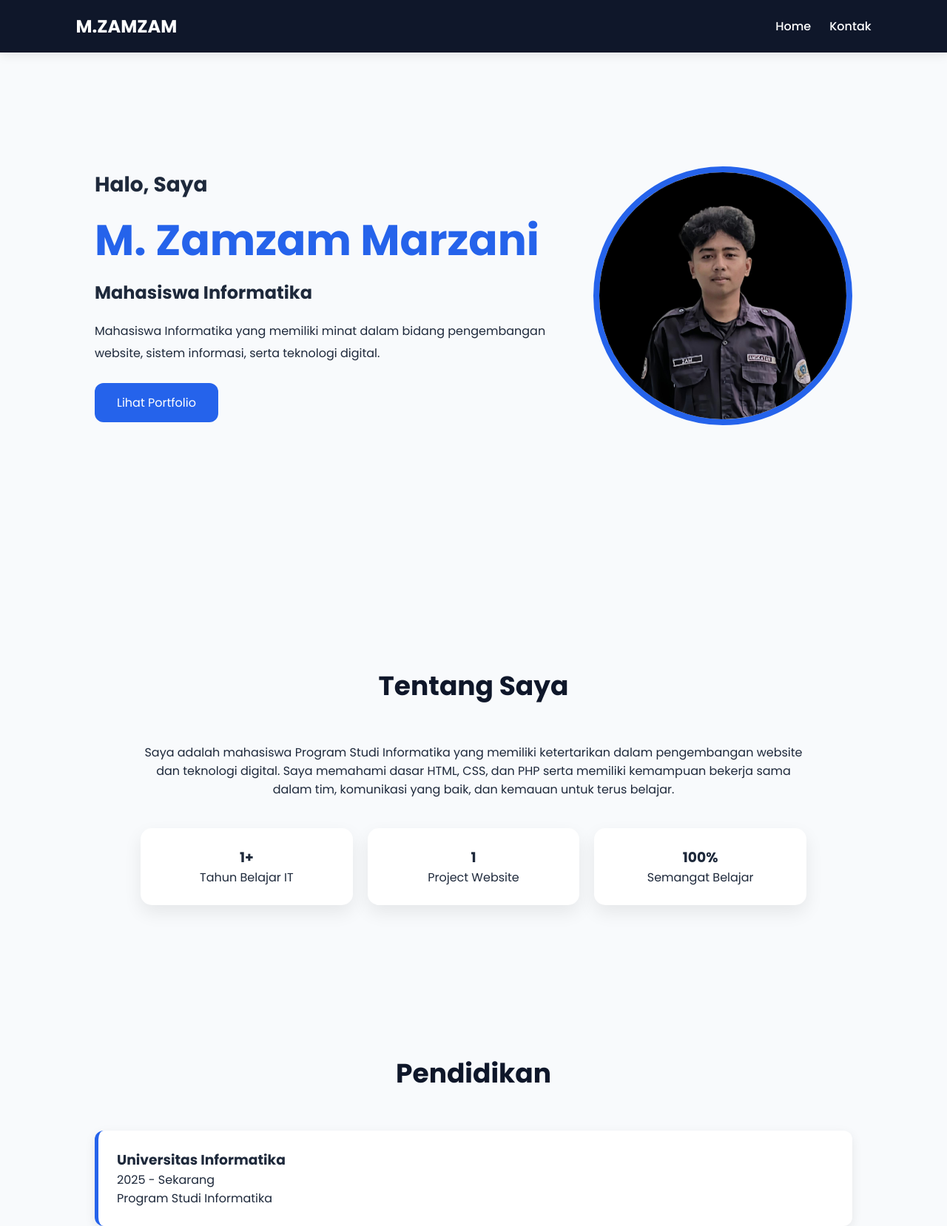
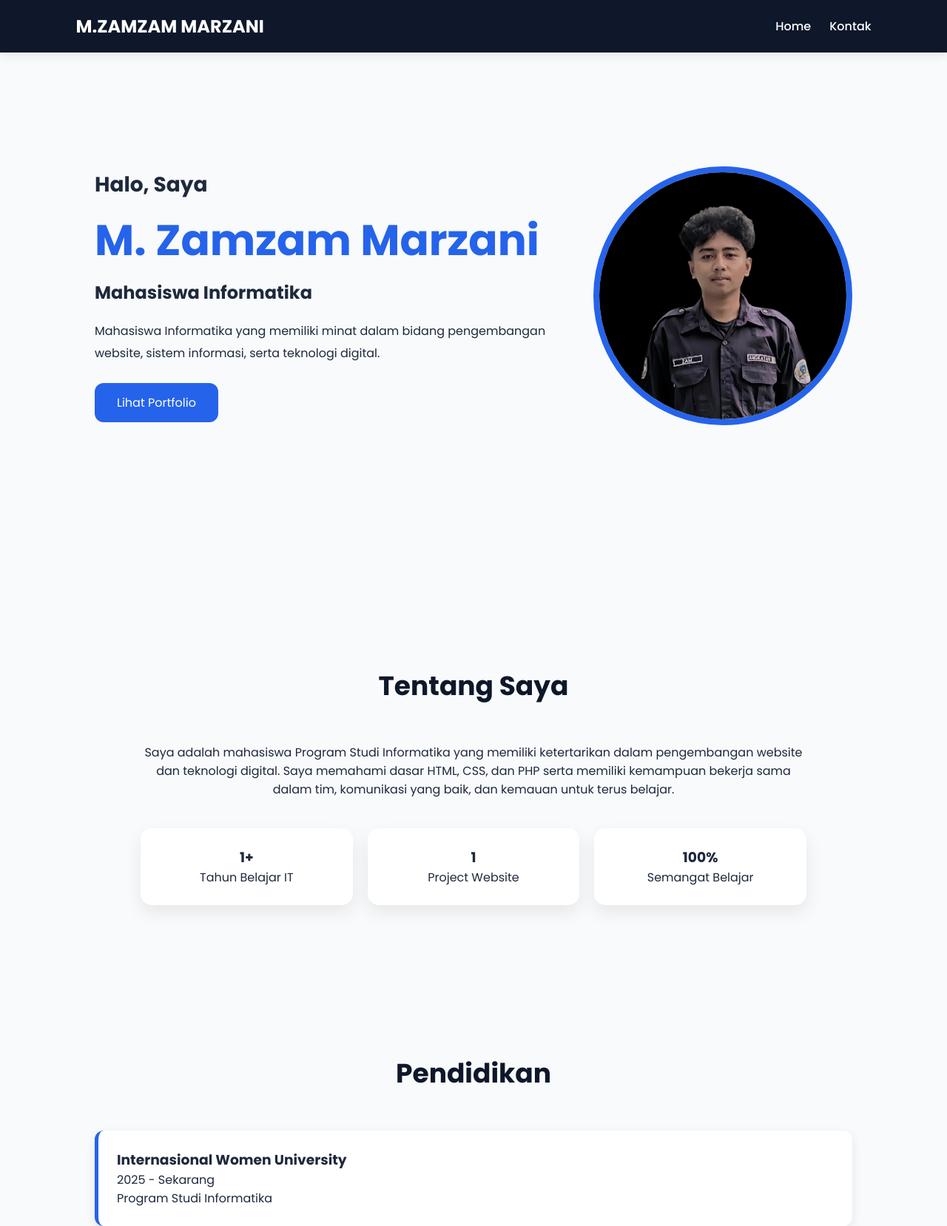
Before and after one commit to zam574/portofolio-muhmdzmzm, a plain HTML site: page index.html in a window 1280 px wide. Shown: the top 1658 px of the page at 74% size. Drawn offline with Linux system fonts and the light colour scheme.

Commit message:
Update index.html

```diff
--- a/index.html
+++ b/index.html
@@ -20,7 +20,7 @@ href="https://cdnjs.cloudflare.com/ajax/libs/font-awesome/6.5.1/css/all.min.css"
 <!-- NAVBAR -->
 
 <nav>
-    <div class="logo">M.ZAMZAM</div>
+    <div class="logo">M.ZAMZAM MARZANI</div>
 
     <ul>
         <li><a href="#home">Home</a></li>
@@ -109,7 +109,7 @@ href="https://cdnjs.cloudflare.com/ajax/libs/font-awesome/6.5.1/css/all.min.css"
     <div class="timeline">
 
         <div class="timeline-item">
-            <h3>Universitas Informatika</h3>
+            <h3>Internasional Women University</h3>
             <span>2025 - Sekarang</span>
             <p>Program Studi Informatika</p>
         </div>
```
